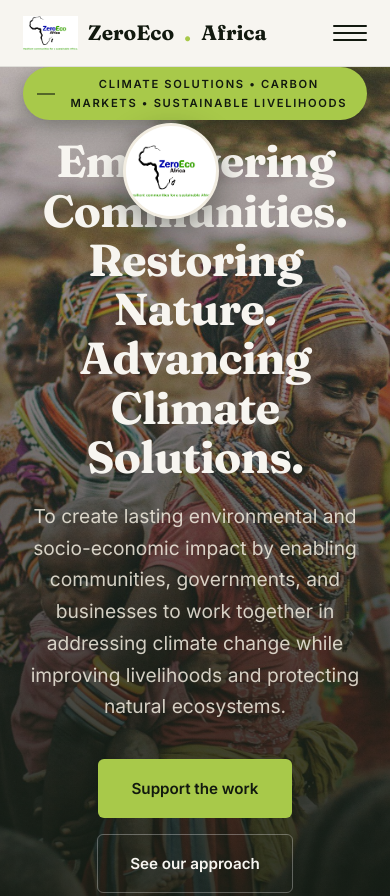
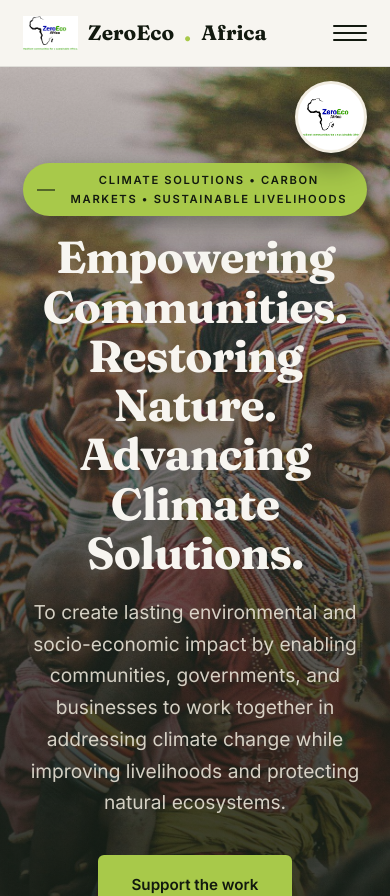
Before and after one commit to Tuli352/ZEROAFRICA, a Next.js app: page / in a window 390 px wide. Shown: the top 896 px of the page. Built offline with nearby package versions, Linux system fonts and the light colour scheme.

Commit message:
Update website

```diff
--- a/src/app/globals.css
+++ b/src/app/globals.css
@@ -505,10 +505,18 @@
 }
 
 @media (max-width: 720px) {
+  /* Reserve empty space at the top of the hero so the badge has
+     somewhere to sit without ever overlapping the headline below it */
+  .hero .hero-content {
+    padding-top: 96px;
+  }
+
   .hero-badge {
-    top: 56px;
-    width: 96px;
-    height: 96px;
+    top: 14px;
+    left: auto;
+    right: var(--gutter);
+    width: 72px;
+    height: 72px;
     border-width: 3px;
   }
 }
```
